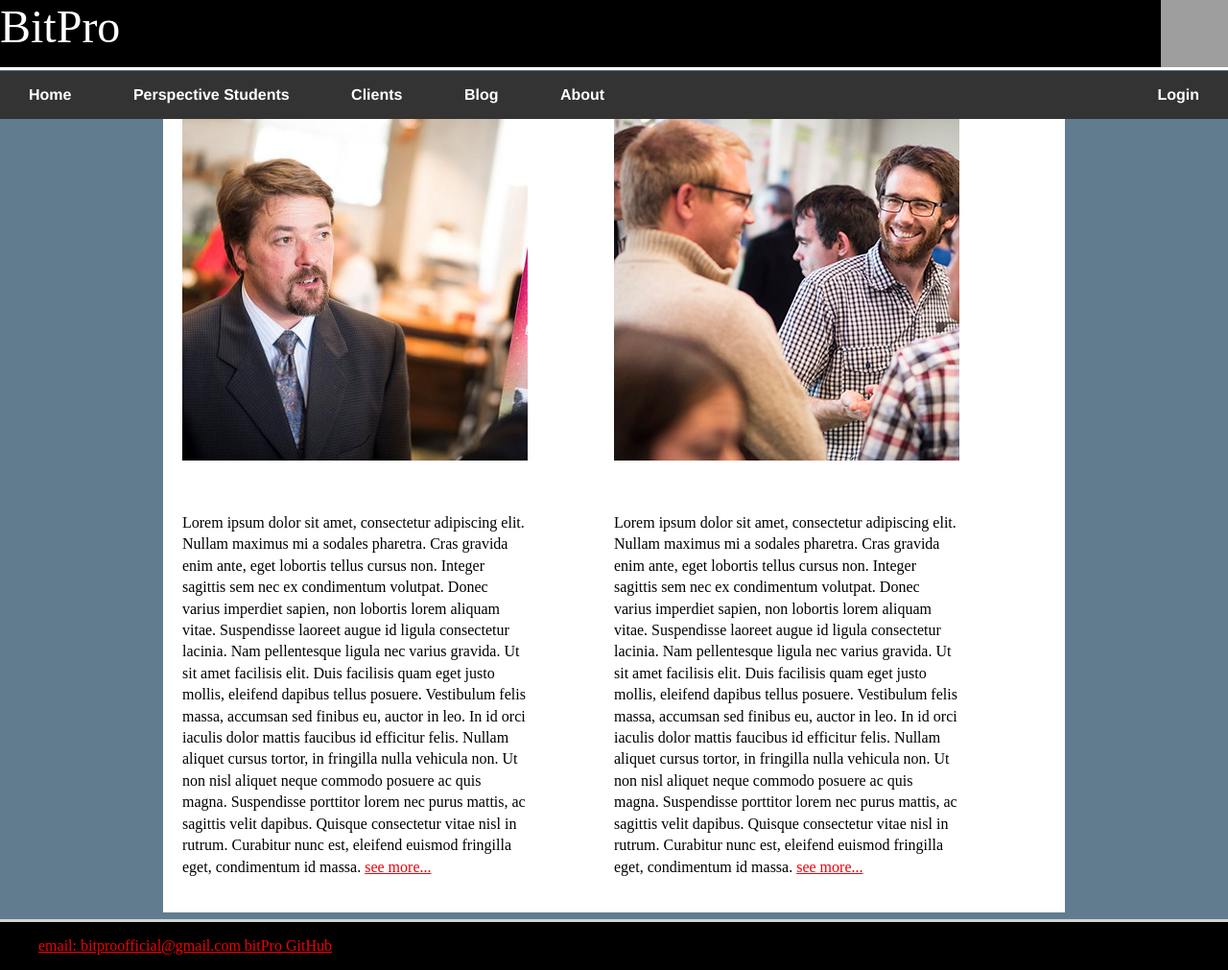
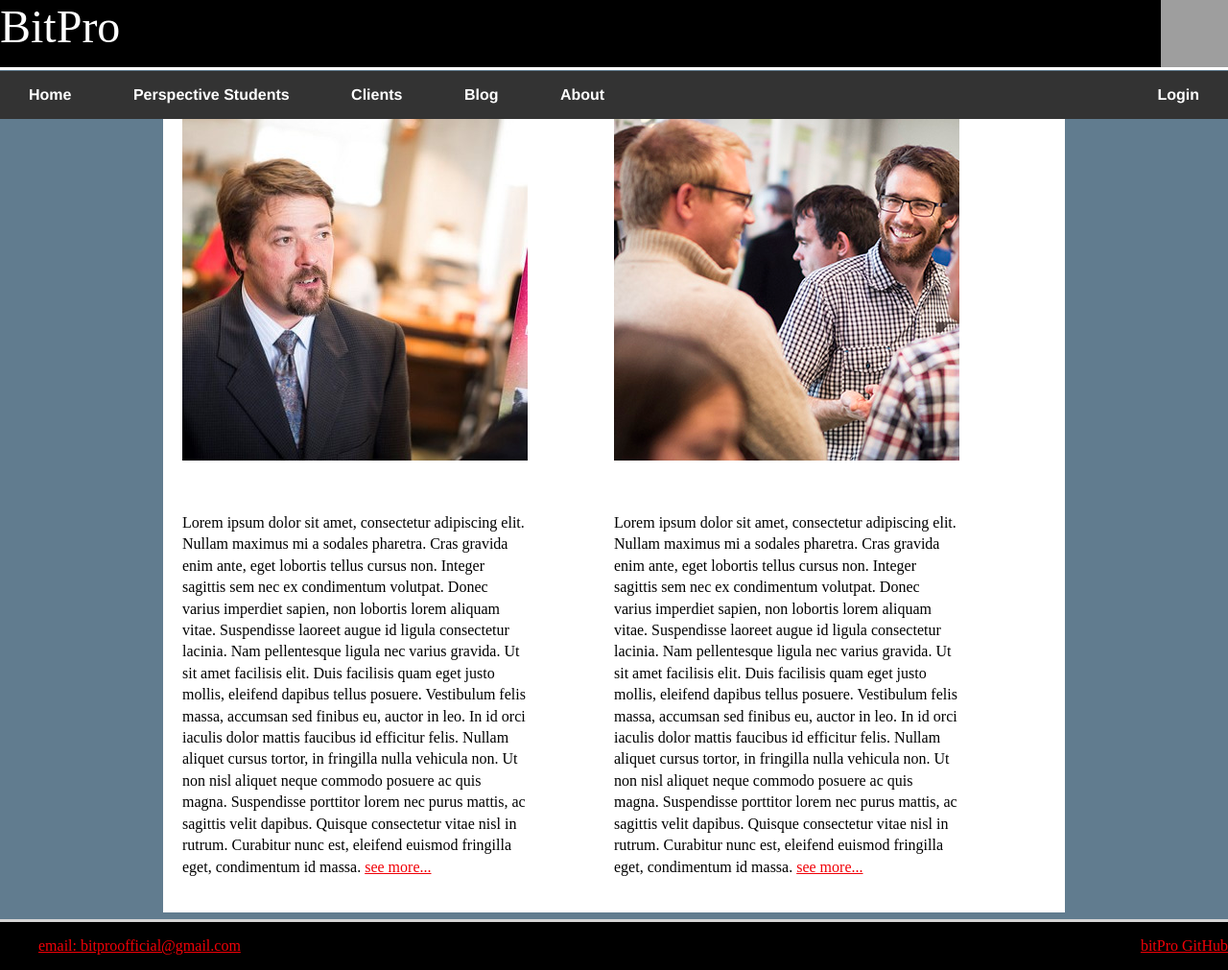
Before and after one commit to bit-Pro/bit-pro.github.io, a Jekyll site: the page built from index.html, in a window 1280 px wide and 1011 px high. Shown: the whole window at 96% size. Built offline with Jekyll 4.4.1, drawn with Linux system fonts in a browser that asks for light colours; grey boxes are pictures that could not be loaded.

Commit message:
Changed the styling on the buttons to blood orange hover

```diff
--- a/_layouts/default.html
+++ b/_layouts/default.html
@@ -29,7 +29,7 @@
 			<footer>
 	    		<ul>
 	        		<li><a href="mailto:bitproofficial@gmail.com">email: bitproofficial@gmail.com </a></li>
-	        		<li><a href="https://github.com/bit-Pro">bitPro GitHub</a></li>
+	        		<li style="float: right"><a href="https://github.com/bit-Pro">bitPro GitHub</a></li>
 				</ul>
 			</footer>
 		</body>
--- a/css/main.css
+++ b/css/main.css
@@ -49,9 +49,13 @@ nav ul li, footer ul li {
     color: white;
 	padding: 14px 30px;
 	display: inline;
+
 }
 .buttons:hover {
     background-color: #111;
+	text-decoration: underline;
+	text-decoration-color: #f10007;
+	color: #f10007;
 }
 h1 {
     font-size: 3em;
```
